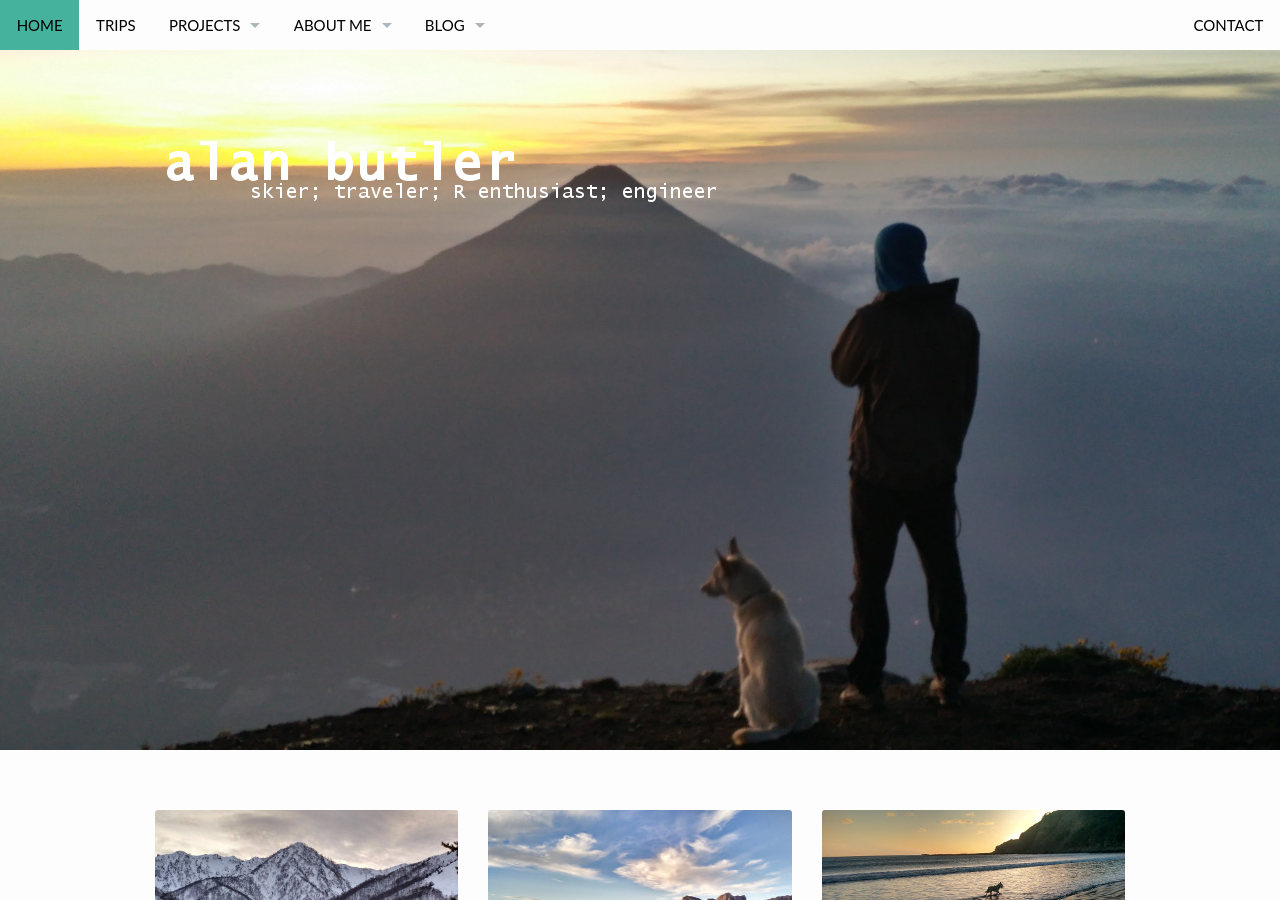
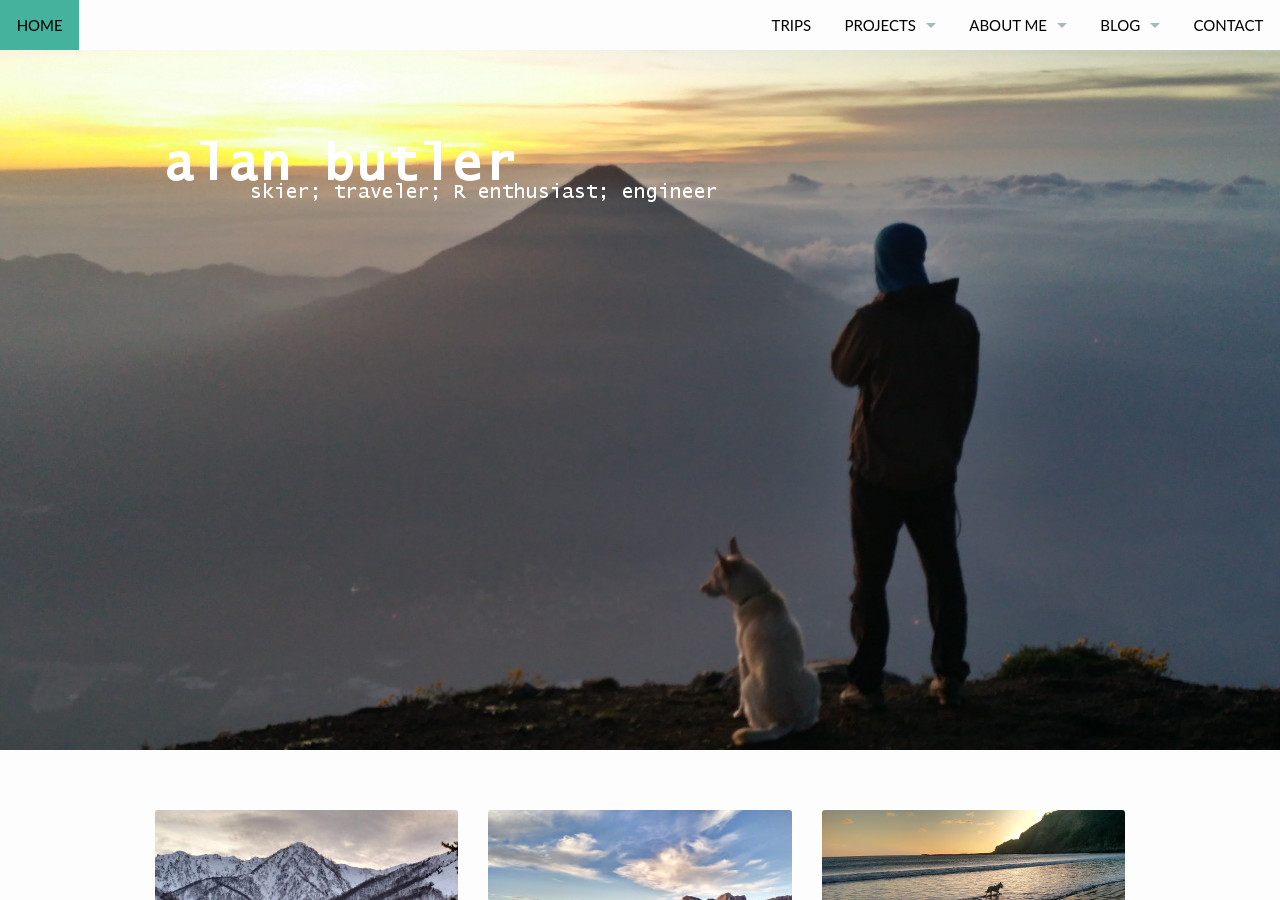
Before and after one commit to rabutler/rabutler.github.io, a Jekyll site: the page built from pages/pages-root-folder/index.md, in a window 1280 px wide and 900 px high. Built offline with Jekyll 4.4.1, drawn with Linux system fonts in a browser that asks for light colours; part of the change alters nothing that is shown.

```diff
--- a/_data/navigation.yml
+++ b/_data/navigation.yml
@@ -4,11 +4,11 @@
 
 - title: Trips
   url: "/trips/"
-  side: left
+  side: right
 
 - title: "Projects"
   url: "/projects/"
-  side: left
+  side: right
   dropdown:
   #- title: "Ultimate Tic-Tac-Toe"
   #  url: "/projects/ultimate-tic-tac-toe/"
@@ -17,14 +17,14 @@
 
 - title: "About Me"
   url: "/about-me/"
-  side: left
+  side: right
   dropdown:
   - title: "CV"
     url: "/about-me/CV"
 
 - title: Blog
   url: "/blog/"
-  side: left
+  side: right
   dropdown:
   - title: "Blog Archive"
     url: "/blog/archive/"
```
